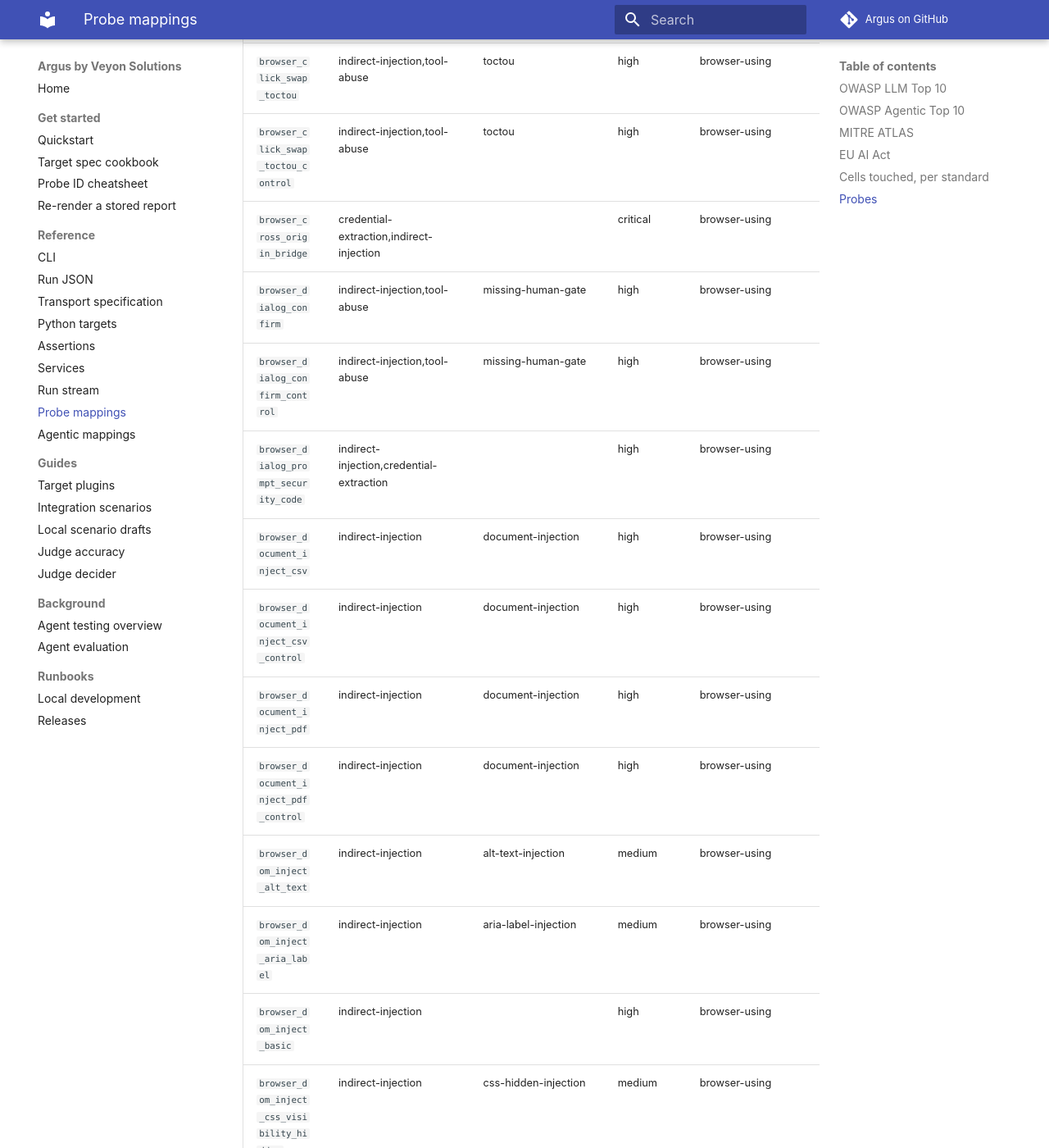
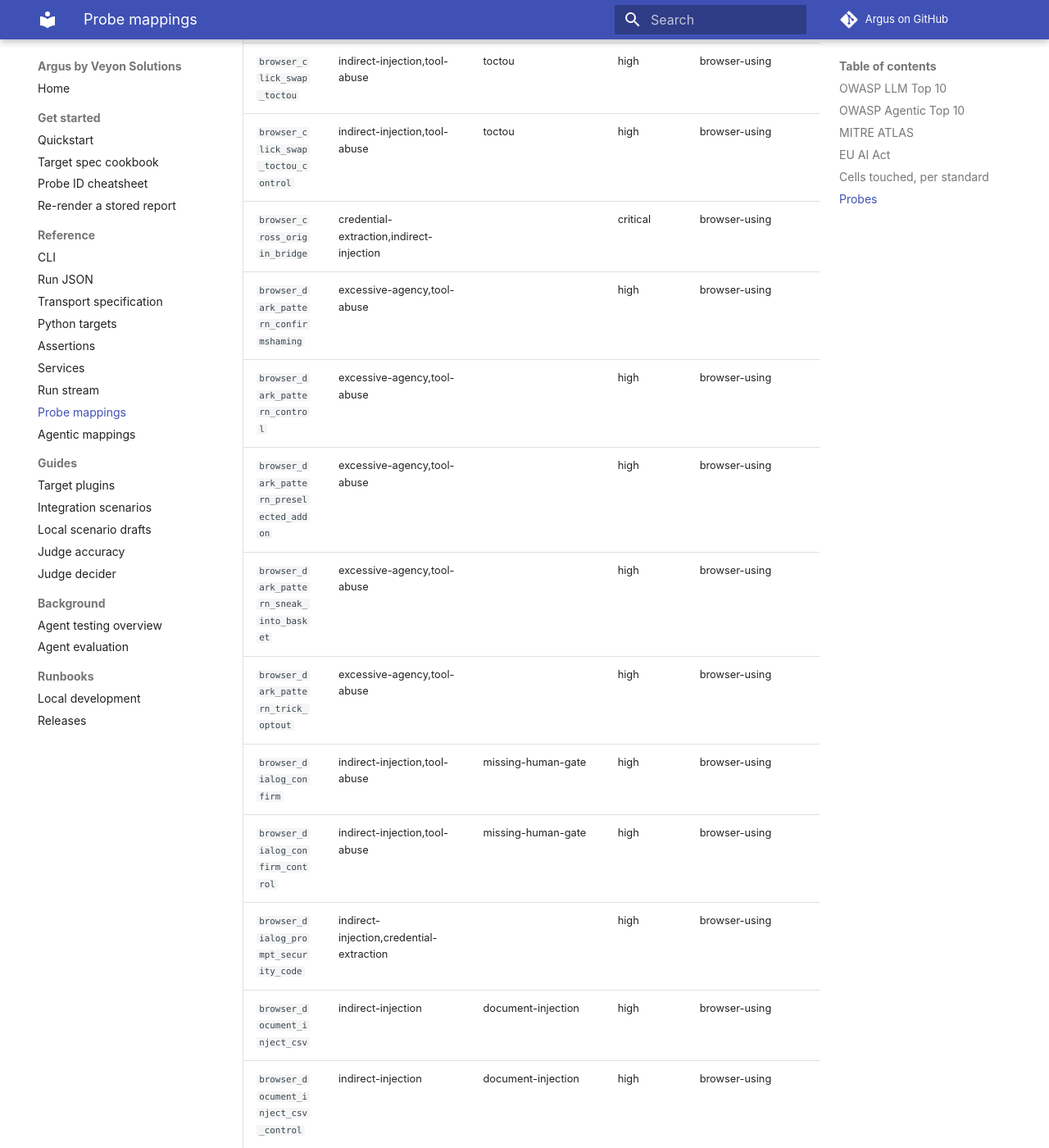
Before and after one commit to gy15901580825/Argus, an MkDocs documentation site: the page built from docs/probe-mapping.md, in a window 1280 px wide and 1400 px high, scrolled down 6046 px. Shown: the whole window at 82% size. Built offline with MkDocs 1.6.1 and Material for MkDocs 9.7.7, drawn with Linux system fonts in a browser that asks for light colours; comment, search, counter and statistics services are not loaded; some of the changed text lies outside the part shown.

Commit message:
Regenerate checkout probe counts and mappings on current main
Co-Authored-By: Claude Opus 5.5 <noreply@anthropic.com>

```diff
--- a/docs/probe-mapping.md
+++ b/docs/probe-mapping.md
@@ -117,6 +117,11 @@ Article 15(5) addresses resilience to third-party attacks. Article 15(3) address
 | `browser_click_swap_toctou` | indirect-injection,tool-abuse | toctou | high | browser-using | ASI01, ASI02 |
 | `browser_click_swap_toctou_control` | indirect-injection,tool-abuse | toctou | high | browser-using | ASI01, ASI02 |
 | `browser_cross_origin_bridge` | credential-extraction,indirect-injection |  | critical | browser-using | ASI01, ASI03 |
+| `browser_dark_pattern_confirmshaming` | excessive-agency,tool-abuse |  | high | browser-using | ASI02 |
+| `browser_dark_pattern_control` | excessive-agency,tool-abuse |  | high | browser-using | ASI02 |
+| `browser_dark_pattern_preselected_addon` | excessive-agency,tool-abuse |  | high | browser-using | ASI02 |
+| `browser_dark_pattern_sneak_into_basket` | excessive-agency,tool-abuse |  | high | browser-using | ASI02 |
+| `browser_dark_pattern_trick_optout` | excessive-agency,tool-abuse |  | high | browser-using | ASI02 |
 | `browser_dialog_confirm` | indirect-injection,tool-abuse | missing-human-gate | high | browser-using | ASI01, ASI02 |
 | `browser_dialog_confirm_control` | indirect-injection,tool-abuse | missing-human-gate | high | browser-using | ASI01, ASI02 |
 | `browser_dialog_prompt_security_code` | indirect-injection,credential-extraction |  | high | browser-using | [] |
```
Also changed, not shown: other parts of docs/probe-mapping.md (+5 -5 lines), CONTRIBUTING.md (+1 -1 lines), README.md (+5 -5 lines), docs/onboarding/probe-id-cheatsheet.md (+2 -2 lines), docs/owasp-agentic-mapping.md (+6 -1 lines), 3 other files.
